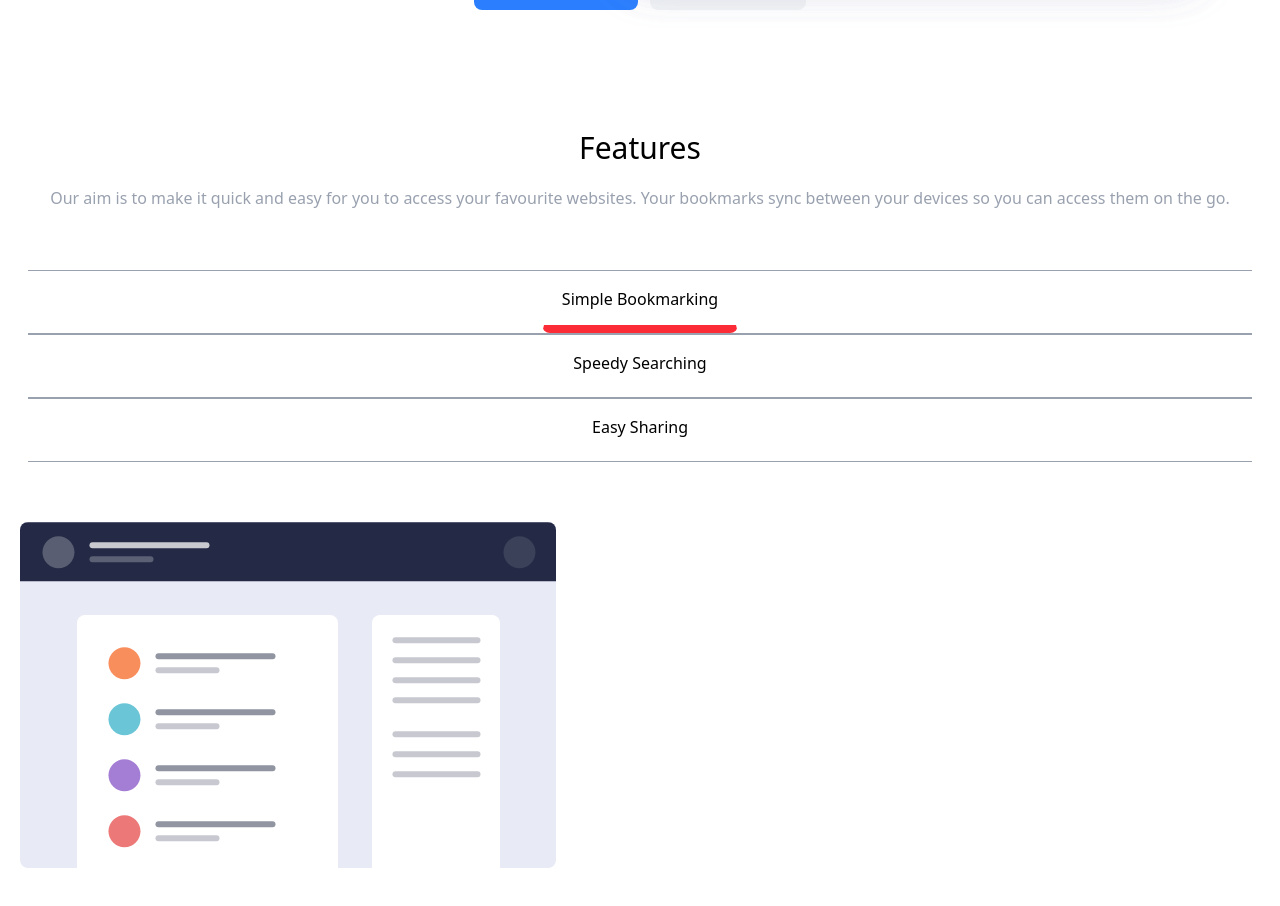
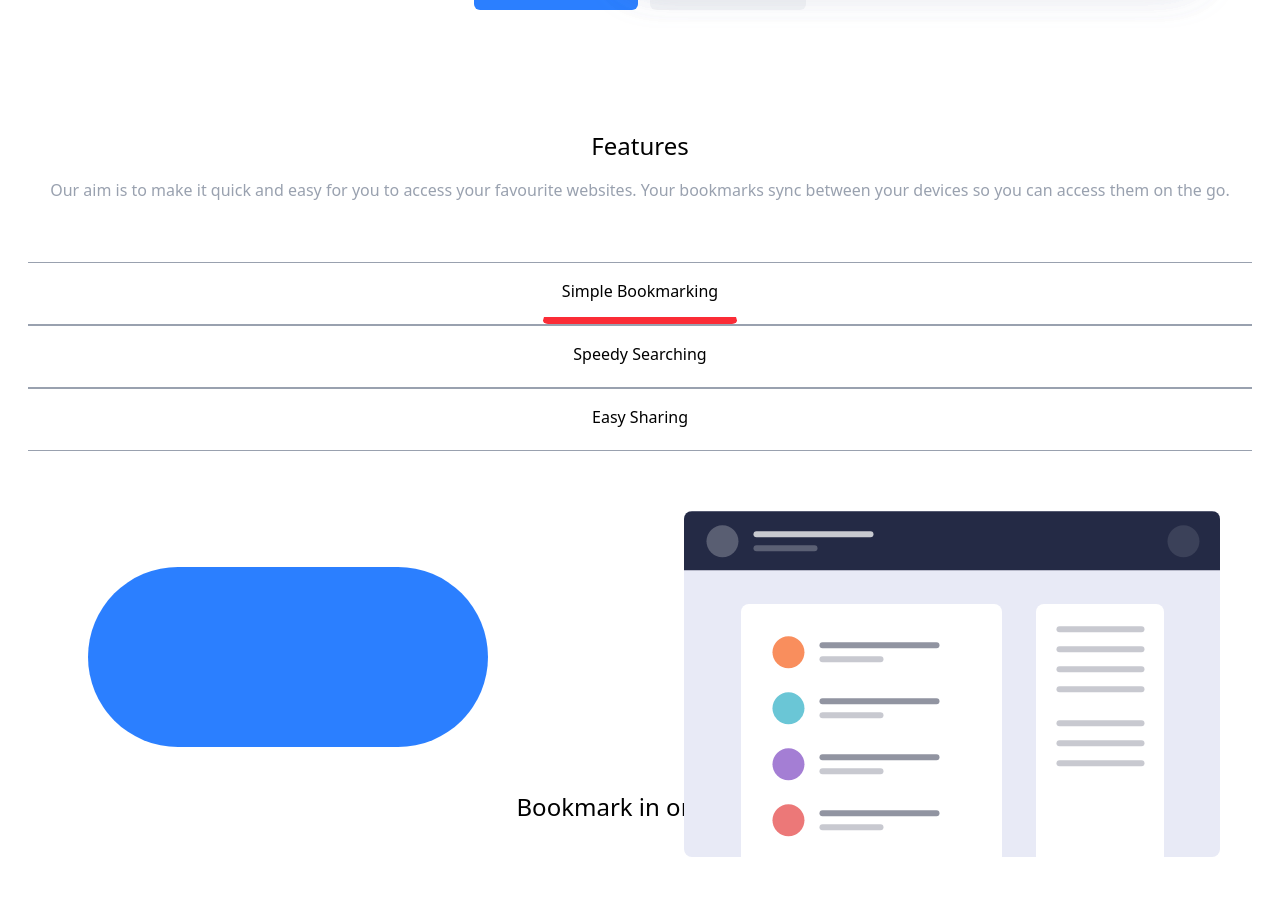
Before and after one commit to mstne03/Sprint-5, a React (Vite) app: page / in a window 1280 px wide. Shown: the part 558-1464 px from the top of the page. Built offline with nearby package versions, Linux system fonts and the light colour scheme.

Commit message:
fix - Creates component for images with background blob, making it easier to implement and modularizing it's use

```diff
--- a/src/components/ButtonComponent/ButtonComponent.tsx
+++ b/src/components/ButtonComponent/ButtonComponent.tsx
@@ -13,7 +13,7 @@ interface ButtonComponentProps {
 const ButtonComponent = (props: ButtonComponentProps) => (
   <button className={`
             cursor-pointer
-            rounded-lg
+            rounded-md
             font-medium
             px-4.5
             py-3.5
@@ -22,7 +22,7 @@ const ButtonComponent = (props: ButtonComponentProps) => (
             ${props.bg_color}
             ${props.text_color}
             ${props.borders}
-            ${props.isTab ? "border-b-8" : ""}
+            ${props.isTab ? "border-b-7" : ""}
             ${(props.pageState === props.state) && props.isTab ?
               "border-b-red-500" :
               ""
--- a/src/components/ContentSection/ContentSection.tsx
+++ b/src/components/ContentSection/ContentSection.tsx
@@ -1,27 +1,55 @@
 import { useState } from 'react'
 import ContentTabs from './ContentTabs/ContentTabs'
 import ContentSectionPages from './ContentSectionPages/ContentSectionPages'
-import contentImage from '../../assets/Imagenes/illustration-features-tab-1.svg'
+import contentImage1 from '../../assets/Imagenes/illustration-features-tab-1.svg'
 import contentImage2 from '../../assets/Imagenes/illustration-features-tab-2.svg'
 import contentImage3 from '../../assets/Imagenes/illustration-features-tab-3.svg'
 
-interface ContentSectionProps {
-
-}
-
-const ContentSection = (props:ContentSectionProps) => {
+const ContentSection = () => {
   const [state, setState] = useState(0);
 
-  const content = [];
+  const content = [
+    {
+      key: 0,
+      imgSrc: contentImage1,
+      title: `Bookmark in one click`,
+      content: `
+        Organize your bookmarks
+        however you like.
+        Our simple drag-and-drop
+        interface gives you complete
+        control over how you manage
+        your favourite sites.
+        `
+    },
+    { key: 1,
+      imgSrc: contentImage2,
+      title: `Intelligent search`,
+      content: `
+        Our powerful search feature
+        will help you find saved sites
+        in no time at all. No need to
+        travel through all of your bookmarks.
+        `
+    },
+    { key: 2,
+      imgSrc: contentImage3,
+      title: `Share your bookmarks`,
+      content: `
+        Easily share your bookmarks and
+        collections with others. Create
+        a sharetable link that you can send
+        at the click of a button.
+        `
+    },
+  ];
 
-  content.push(<ContentSectionPages key={0} imgSrc={contentImage} title="" content=""/>);
-  content.push(<ContentSectionPages key={1} imgSrc={contentImage2} title="" content=""/>);
-  content.push(<ContentSectionPages key={2} imgSrc={contentImage3} title="" content=""/>);
+  const activePage = content.find(page => page.key === state);
 
   return (
     <section className="my-30 mx-5 space-y-15">
-      <div className="px-4 space-y-5">
-        <h1 className="text-3xl text-center font-medium">
+      <div className="px-4 space-y-4">
+        <h1 className="text-2xl text-center font-medium">
           Features
         </h1>
 
@@ -35,12 +63,14 @@ const ContentSection = (props:ContentSectionProps) => {
 
       <ContentTabs superState={state} setPageState={setState}/>
 
-      {content.map((page) => {
-        if (page.key !== null && String(state) === page.key) {
-          return page;
-        }
-        return;
-      })}
+      {activePage && (
+        <ContentSectionPages
+          key={activePage.key}
+          imgSrc={activePage.imgSrc}
+          title={activePage.title}
+          content={activePage.content}
+        />
+      )}
     </section>
   )
 };
--- a/src/components/ContentSection/ContentSectionPages/ContentSectionPages.tsx
+++ b/src/components/ContentSection/ContentSectionPages/ContentSectionPages.tsx
@@ -1,3 +1,5 @@
+import ImageBgdBlob from '../../ImageBgdBlob/ImageBgdBlob'
+
 interface ContentSectionPagesProps {
   imgSrc:string,
   title:string,
@@ -5,15 +7,16 @@ interface ContentSectionPagesProps {
 }
 
 const ContentSectionPages = (props:ContentSectionPagesProps) => (
-  <section>
-    <span>
-      <img
-        src={props.imgSrc}
-        alt="content_image"
-      />
-    </span>
+  <section className="mx-7 flex flex-col justify-between space-y-70">
+    <ImageBgdBlob
+      imgSrc = {props.imgSrc}
+    />
 
-    <div>
+    <div className="space-y-9">
+      <h1 className="text-2xl text-center font-medium">
+        {props.title}
+      </h1>
+
 
     </div>
   </section>
--- a/src/components/ContentSection/ContentTabs/ContentTabs.tsx
+++ b/src/components/ContentSection/ContentTabs/ContentTabs.tsx
@@ -1,5 +1,4 @@
 import ButtonComponent from '../../ButtonComponent/ButtonComponent'
-import { useState } from 'react'
 
 interface ContentTabsProps {
   superState:number,
--- a/src/components/HeroSection/HeroSection.tsx
+++ b/src/components/HeroSection/HeroSection.tsx
@@ -1,31 +1,12 @@
 import ButtonComponent from '../ButtonComponent/ButtonComponent'
+import ImageBgdBlob from '../ImageBgdBlob/ImageBgdBlob'
+import Image from '../../assets/Imagenes/illustration-hero.svg'
 
-interface HeroSectionProps {
-  imgSrc: string
-}
-
-const HeroSection = (props: HeroSectionProps) => (
+const HeroSection = () => (
   <section className="mx-7 flex flex-col justify-between space-y-70">
-    <div className="relative">
-      <div className="
-              after:content-['']
-              after:absolute
-              after:bg-blue-500
-              after:rounded-full
-              after:-z-10
-              after:w-100
-              after:h-45
-              after:top-14
-              after:left-10
-            "
-      >
-        <img
-          src={props.imgSrc}
-          alt="hero-image"
-          className="object-contain z-10 absolute right-3"
-        />
-      </div>
-    </div>
+    <ImageBgdBlob
+      imgSrc={Image}
+    />
 
     <div className="space-y-9">
       <div className="px-4 space-y-5">
--- /dev/null
+++ b/src/components/ImageBgdBlob/ImageBgdBlob.tsx
@@ -0,0 +1,29 @@
+interface ImgBgdBlobProps {
+  imgSrc:string,
+  blobDirection?:string
+}
+
+const ImgBgdBlob = (props:ImgBgdBlobProps) => (
+  <div className="relative">
+    <div className="
+            after:content-['']
+            after:absolute
+            after:bg-blue-500
+            after:rounded-full
+            after:-z-10
+            after:w-100
+            after:h-45
+            after:top-14
+            after:left-10
+          "
+    >
+      <img
+        src={props.imgSrc}
+        alt="hero-image"
+        className="object-contain z-10 absolute right-3"
+      />
+    </div>
+  </div>
+);
+
+export default ImgBgdBlob;
--- a/src/styles/index.css
+++ b/src/styles/index.css
@@ -14,9 +14,12 @@
     --color-gray-700: oklch(37.3% 0.034 259.733);
     --color-white: #fff;
     --spacing: 0.25rem;
+    --text-2xl: 1.5rem;
+    --text-2xl--line-height: calc(2 / 1.5);
     --text-3xl: 1.875rem;
     --text-3xl--line-height: calc(2.25 / 1.875);
     --font-weight-medium: 500;
+    --radius-md: 0.375rem;
     --radius-lg: 0.5rem;
     --default-font-family: var(--font-sans);
     --default-mono-font-family: var(--font-mono);
@@ -186,6 +189,9 @@
   .mx-5 {
     margin-inline: calc(var(--spacing) * 5);
   }
+  .mx-6 {
+    margin-inline: calc(var(--spacing) * 6);
+  }
   .mx-7 {
     margin-inline: calc(var(--spacing) * 7);
   }
@@ -195,17 +201,26 @@
   .flex {
     display: flex;
   }
+  .table {
+    display: table;
+  }
   .w-auto {
     width: auto;
   }
   .max-w-35 {
     max-width: calc(var(--spacing) * 35);
   }
+  .border-collapse {
+    border-collapse: collapse;
+  }
   .transform {
     transform: var(--tw-rotate-x,) var(--tw-rotate-y,) var(--tw-rotate-z,) var(--tw-skew-x,) var(--tw-skew-y,);
   }
   .cursor-pointer {
     cursor: pointer;
+  }
+  .resize {
+    resize: both;
   }
   .flex-col {
     flex-direction: column;
@@ -221,6 +236,13 @@
   }
   .gap-3 {
     gap: calc(var(--spacing) * 3);
+  }
+  .space-y-4 {
+    :where(& > :not(:last-child)) {
+      --tw-space-y-reverse: 0;
+      margin-block-start: calc(calc(var(--spacing) * 4) * var(--tw-space-y-reverse));
+      margin-block-end: calc(calc(var(--spacing) * 4) * calc(1 - var(--tw-space-y-reverse)));
+    }
   }
   .space-y-5 {
     :where(& > :not(:last-child)) {
@@ -243,6 +265,13 @@
       margin-block-end: calc(calc(var(--spacing) * 15) * calc(1 - var(--tw-space-y-reverse)));
     }
   }
+  .space-y-16 {
+    :where(& > :not(:last-child)) {
+      --tw-space-y-reverse: 0;
+      margin-block-start: calc(calc(var(--spacing) * 16) * var(--tw-space-y-reverse));
+      margin-block-end: calc(calc(var(--spacing) * 16) * calc(1 - var(--tw-space-y-reverse)));
+    }
+  }
   .space-y-70 {
     :where(& > :not(:last-child)) {
       --tw-space-y-reverse: 0;
@@ -250,8 +279,12 @@
       margin-block-end: calc(calc(var(--spacing) * 70) * calc(1 - var(--tw-space-y-reverse)));
     }
   }
-  .rounded-lg {
-    border-radius: var(--radius-lg);
+  .rounded-md {
+    border-radius: var(--radius-md);
+  }
+  .border {
+    border-style: var(--tw-border-style);
+    border-width: 1px;
   }
   .border-2 {
     border-style: var(--tw-border-style);
@@ -265,9 +298,9 @@
     border-bottom-style: var(--tw-border-style);
     border-bottom-width: 2px;
   }
-  .border-b-8 {
+  .border-b-7 {
     border-bottom-style: var(--tw-border-style);
-    border-bottom-width: 8px;
+    border-bottom-width: 7px;
   }
   .border-transparent {
     border-color: transparent;
@@ -299,6 +332,9 @@
   .px-10 {
     padding-inline: calc(var(--spacing) * 10);
   }
+  .py-3 {
+    padding-block: calc(var(--spacing) * 3);
+  }
   .py-3\.5 {
     padding-block: calc(var(--spacing) * 3.5);
   }
@@ -307,6 +343,10 @@
   }
   .text-center {
     text-align: center;
+  }
+  .text-2xl {
+    font-size: var(--text-2xl);
+    line-height: var(--tw-leading, var(--text-2xl--line-height));
   }
   .text-3xl {
     font-size: var(--text-3xl);
@@ -325,9 +365,16 @@
   .text-white {
     color: var(--color-white);
   }
+  .underline {
+    text-decoration-line: underline;
+  }
   .shadow {
     --tw-shadow: 0 1px 3px 0 var(--tw-shadow-color, rgb(0 0 0 / 0.1)), 0 1px 2px -1px var(--tw-shadow-color, rgb(0 0 0 / 0.1));
     box-shadow: var(--tw-inset-shadow), var(--tw-inset-ring-shadow), var(--tw-ring-offset-shadow), var(--tw-ring-shadow), var(--tw-shadow);
+  }
+  .outline {
+    outline-style: var(--tw-outline-style);
+    outline-width: 1px;
   }
   .filter {
     filter: var(--tw-blur,) var(--tw-brightness,) var(--tw-contrast,) var(--tw-grayscale,) var(--tw-hue-rotate,) var(--tw-invert,) var(--tw-saturate,) var(--tw-sepia,) var(--tw-drop-shadow,);
@@ -487,6 +534,11 @@
   inherits: false;
   initial-value: 0 0 #0000;
 }
+@property --tw-outline-style {
+  syntax: "*";
+  inherits: false;
+  initial-value: solid;
+}
 @property --tw-blur {
   syntax: "*";
   inherits: false;
@@ -570,6 +622,7 @@
       --tw-ring-offset-width: 0px;
       --tw-ring-offset-color: #fff;
       --tw-ring-offset-shadow: 0 0 #0000;
+      --tw-outline-style: solid;
       --tw-blur: initial;
       --tw-brightness: initial;
       --tw-contrast: initial;
```
